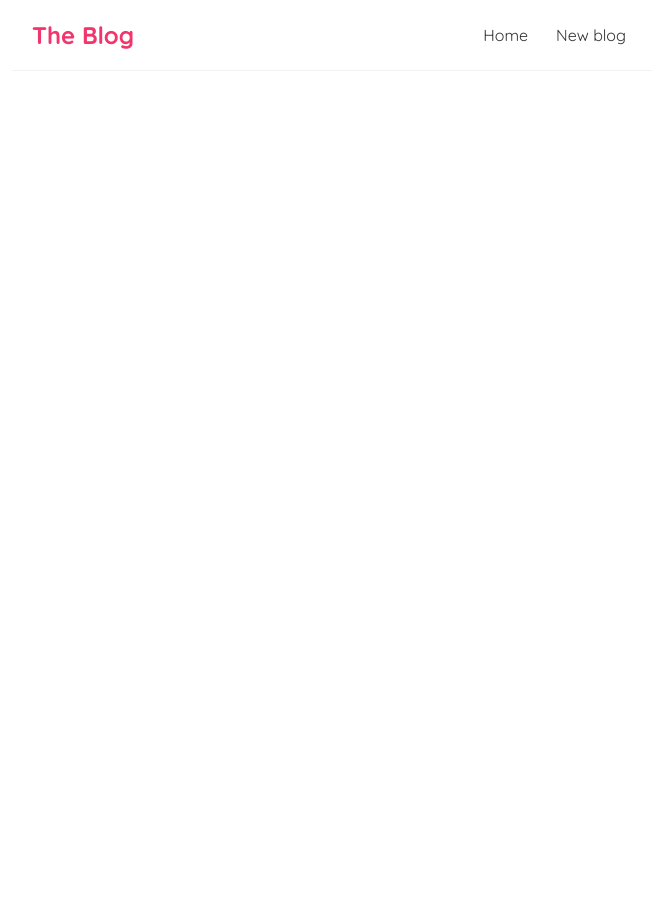
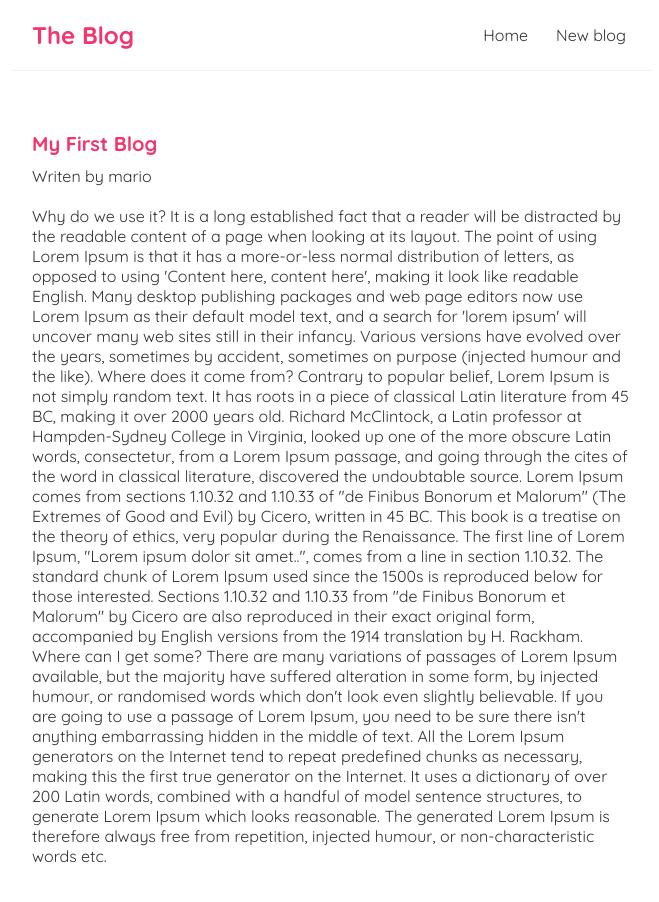
Before and after one commit to dgabor92/Blog, a React (Create React App) app in the folder react-blog/: page /blogs/1 in a window 1280 px wide. Shown: the top 902 px of the page, without its empty margins (308-967 px from the left). Before the commit the page ends 800 px from the top, so only its background shows below. Built offline with nearby package versions, Linux system fonts and the light colour scheme; data requests are answered from the project's data file.

Commit message:
creted BlogDetails component and request, added css

```diff
--- a/react-blog/src/App.js
+++ b/react-blog/src/App.js
@@ -3,6 +3,7 @@ import Home from './Home';
 //install the react-router and import it the use other pages for the site
 import { BrowserRouter as Router, Route, Switch } from 'react-router-dom';
 import Create from './Create';
+import BlogDetails from './BlogDetails';
 
 function App() {
   return (
@@ -20,6 +21,9 @@ function App() {
             <Route path="/create">
               <Create />
             </Route>
+            <Route path="/blogs/:id">
+              <BlogDetails />
+            </Route>
           </Switch>
         </div>
       </div>
--- /dev/null
+++ b/react-blog/src/BlogDetails.js
@@ -0,0 +1,25 @@
+import { useParams } from 'react-router-dom';
+import useFetch from './useFetch';
+
+const BlogDetails = () => {
+  const { id } = useParams(); //allow the grap Routes params from the route
+
+  const { data: blog, isPending, error } = useFetch(
+    'http://localhost:8000/blogs/' + id
+  );
+  return (
+    <div className="blog-details">
+      {isPending && <div>Loading...</div>}
+      {error && <div>{error}</div>}
+      {blog && (
+        <article>
+          <h2>{blog.title}</h2>
+          <p>Writen by {blog.author}</p>
+          <div>{blog.body}</div>
+        </article>
+      )}
+    </div>
+  );
+};
+
+export default BlogDetails;
--- a/react-blog/src/BlogList.js
+++ b/react-blog/src/BlogList.js
@@ -1,3 +1,5 @@
+import { Link } from 'react-router-dom';
+
 const BlogList = ({ blogs, title }) => {
   //we could add a function as props
   return (
@@ -5,8 +7,11 @@ const BlogList = ({ blogs, title }) => {
       <h2>{title}</h2>
       {blogs.map((blog) => (
         <div className="blog-preview" key={blog.id}>
-          <h2>{blog.title}</h2>
-          <p> Writen by {blog.author}</p>
+          <Link to={`/blogs/${blog.id}`}>
+            {/*use the link tag to go another page what created in App component Route path=/blogs/:id */}
+            <h2>{blog.title}</h2>
+            <p> Writen by {blog.author}</p>
+          </Link>
         </div>
       ))}
     </div>
--- a/react-blog/src/index.css
+++ b/react-blog/src/index.css
@@ -47,3 +47,23 @@
   color: #f1356d;
   margin-bottom: 8px;
 }
+.blog-preview a {
+  text-decoration: none;
+}
+/* blog details page */
+.blog-details h2 {
+  font-size: 20px;
+  color: #f1356d;
+  margin-bottom: 10px;
+}
+.blog-details div {
+  margin: 20px 0;
+}
+.blog-details button {
+  background: #f1356d;
+  color: #fff;
+  border: 0;
+  padding: 8px;
+  border-radius: 8px;
+  cursor: pointer;
+}
```
